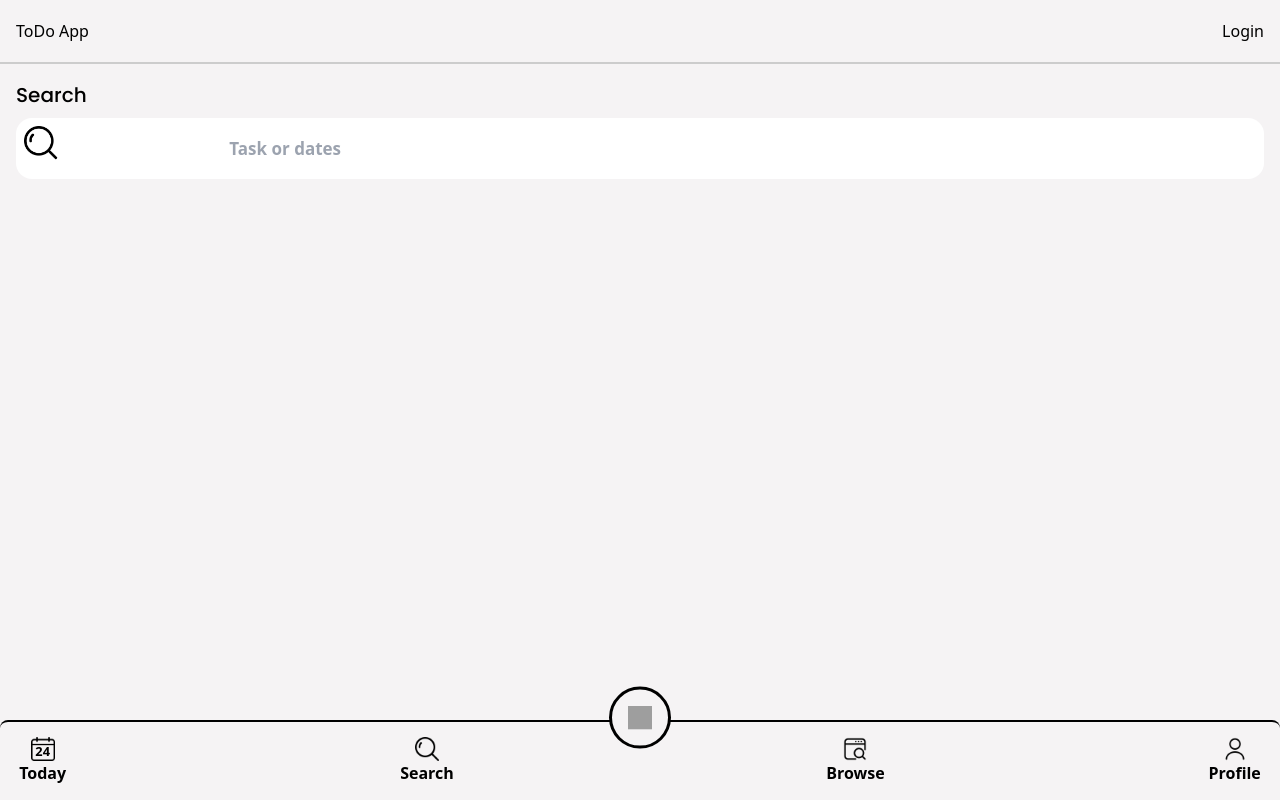
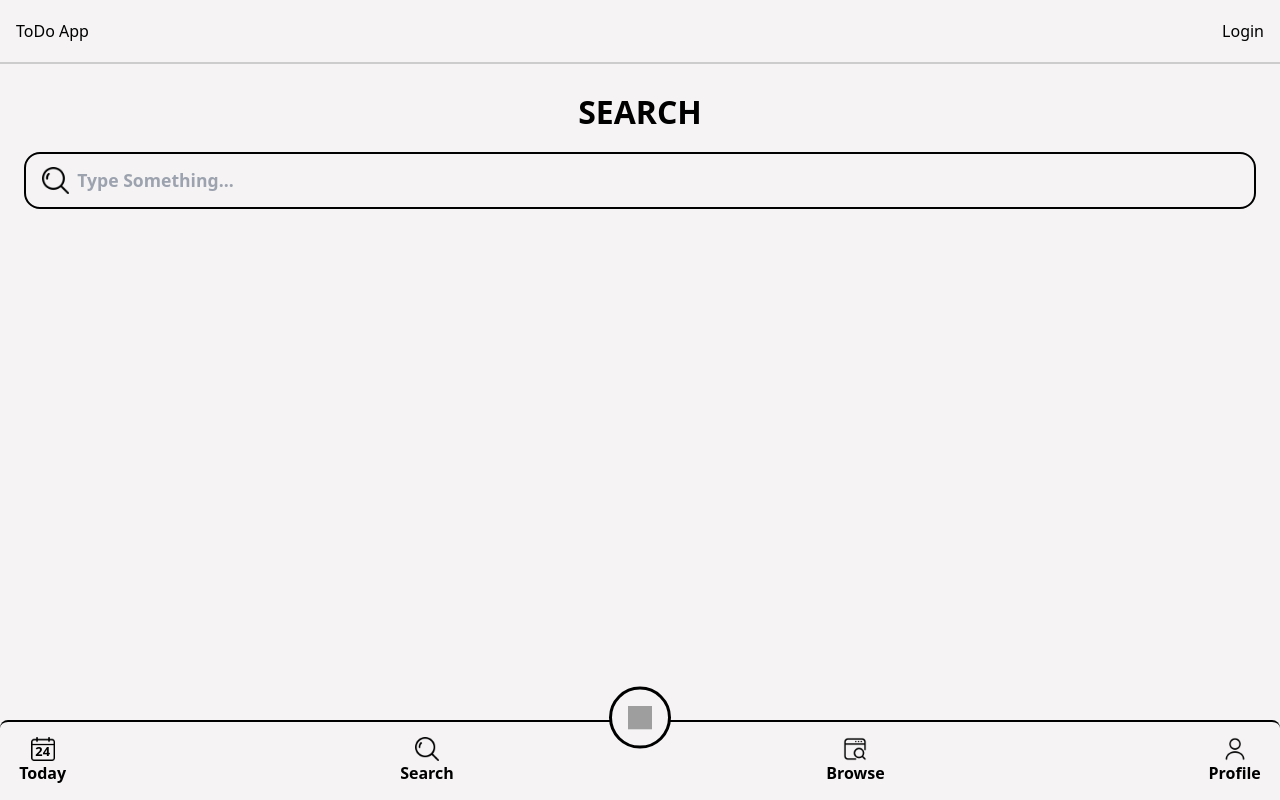
Before and after one commit to priyanshpatel18/vbc-todo, a React (Vite) app in the folder frontend/: page /search in a window 1280 px wide. Built offline with nearby package versions, Linux system fonts and the light colour scheme; grey boxes are pictures that could not be loaded.

Commit message:
ui enchance

```diff
--- a/frontend/src/components/AddToggle.tsx
+++ b/frontend/src/components/AddToggle.tsx
@@ -1,6 +1,6 @@
 import { motion, useAnimation, useDragControls } from "framer-motion";
 import { Store } from "../store/store";
-import { useEffect, useState } from "react";
+import { SetStateAction, useEffect, useState } from "react";
 
 export default function AddToggle() {
   const controls = useAnimation();
@@ -11,7 +11,7 @@ export default function AddToggle() {
     hidden: { y: "100%" },
     visible: { y: "0%" },
   };
-    const handleDateSelection = (selection) => {
+  const handleDateSelection = (selection: SetStateAction<string>) => {
     setSelectedDate(selection);
   };
   useEffect(() => {
@@ -26,7 +26,7 @@ export default function AddToggle() {
       initial="hidden"
       animate={controls}
       variants={bottomToTopVariants}
-            transition={{ type: "spring", stiffness: 500, damping: 25 }}
+      transition={{ type: "keyframes", stiffness: 500, damping: 25 }}
       drag="y"
       dragControls={dragControls}
       dragConstraints={{ top: 0, bottom: 0 }}
@@ -81,9 +81,7 @@ export default function AddToggle() {
         />
       </div>
       <div className="h-[20%] w-[100%] flex justify-center items-center  ">
-                <button className="bg-black text-white p-3 rounded-xl">
-                    Add
-                </button>
+        <button className="bg-black text-white p-3 rounded-xl">Add</button>
       </div>
     </motion.div>
   );
--- a/frontend/src/pages/LoginPage.tsx
+++ b/frontend/src/pages/LoginPage.tsx
@@ -13,7 +13,7 @@ export default function LoginPage() {
       <h2 className="uppercase tracking-[0.5rem] text-[0.8rem]">
         welcome back
       </h2>
-            <h1 className="capitalize text-[2rem] font-semibold">
+      <h1 className="capitalize text-[2rem] font-semibold text-center">
         sign in to your account
       </h1>
       <form className="flex flex-col gap-[1rem] w-full lg:w-1/2">
--- a/frontend/src/pages/ProfilePage.tsx
+++ b/frontend/src/pages/ProfilePage.tsx
@@ -51,9 +51,7 @@ export default function ProfilePage() {
           </div>
         </div>
         <div className="flex flex-col border-2 border-[#000] py-[0.8rem] px-[1rem] rounded-lg">
-                    <span className="font-semibold text-[0.8rem] uppercase">
-                        Email
-                    </span>
+          <span className="font-semibold text-[0.8rem] uppercase">Email</span>
           <div className="flex items-center justify-between gap-[1rem]">
             <input
               type="text"
--- a/frontend/src/pages/RegisterPage.tsx
+++ b/frontend/src/pages/RegisterPage.tsx
@@ -11,10 +11,8 @@ export default function RegisterPage() {
 
   return (
     <div className="h-screen w-full flex flex-col items-center justify-center gap-[1rem] p-[2rem] poppins-medium">
-            <h2 className="uppercase tracking-[0.5rem] text-[0.8rem]">
-                register
-            </h2>
-            <h1 className="capitalize text-[2rem] font-semibold">
+      <h2 className="uppercase tracking-[0.5rem] text-[0.8rem] ">register</h2>
+      <h1 className="capitalize text-[2rem] font-semibold text-center">
         create your account
       </h1>
       <form className="flex flex-col gap-[1rem] w-full lg:w-1/2">
--- a/frontend/src/pages/SearchPage.tsx
+++ b/frontend/src/pages/SearchPage.tsx
@@ -1,8 +1,12 @@
+import { motion } from "framer-motion";
+import searchpage from "../assets/search.png";
 import MenuBar from "../components/MenuBar";
 import NavBar from "../components/NavBar";
-import searchpage from "../assets/search.png";
-import { motion } from "framer-motion";
+import { useState } from "react";
+
 export default function SearchPage() {
+  const [search, setSearch] = useState("");
+
   return (
     <motion.div
       initial={{ opacity: 0 }}
@@ -11,26 +15,28 @@ export default function SearchPage() {
       className="flex flex-col  bg-[#F5F3F4] h-[100dvh] "
     >
       <NavBar />
-            <div className="flex-1">
-                <div className="w-full h-[20%] flex flex-col gap-[0.5rem] flex-1 p-[1rem]  ">
-                    <p className="text-[20px] font-semibold poppins-medium ">
-                        Search
-                    </p>
-                    <div className="w-full h-[80%] flex flex-row font-semibold text-[25px] bg-white p-2 rounded-2xl  ">
-                        <div className="w-[20%]">
+      <div className="flex flex-col gap-[1rem] flex-1 p-[1.5rem]">
+        <div className="text-[2rem] font-bold uppercase text-center">
+          search
+        </div>
+        <label className="flex flex-col border-2 border-[#000] py-[0.8rem] px-[1rem] rounded-2xl">
+          <div className="flex gap-[0.5rem] font-semibold">
             <img
               src={searchpage}
-                                alt=""
-                                className=" rounded-lg w-[35px]"
+              alt="search"
+              className="h-[1.7rem] w-[1.7rem]"
+            />
+            <input
+              type="text"
+              className="text-[1.1rem] outline-none border-none flex-1 bg-transparent"
+              placeholder="Type Something..."
+              value={search}
+              onChange={(e) => {
+                setSearch(e.target.value);
+              }}
             />
           </div>
-                        <input
-                            type="text"
-                            className="rounded-lg w-[100%] text-[17px] outline-none"
-                            placeholder="Task or dates"
-                        />
-                    </div>
-                </div>
+        </label>
       </div>
       <MenuBar />
     </motion.div>
```
Also changed, not shown: frontend/src/components/MenuBar.tsx (+3 -15 lines), frontend/src/pages/BrowsePage.tsx (indentation only), frontend/src/pages/HomePage.tsx (indentation only), frontend/src/pages/LandingPage.tsx (indentation only). Lines whose indentation alone changed are shown as unchanged.
